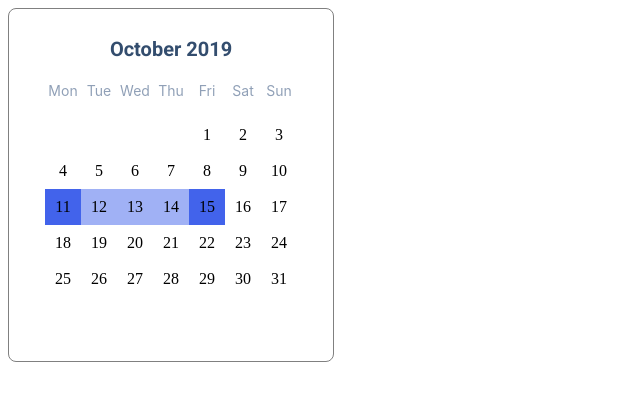
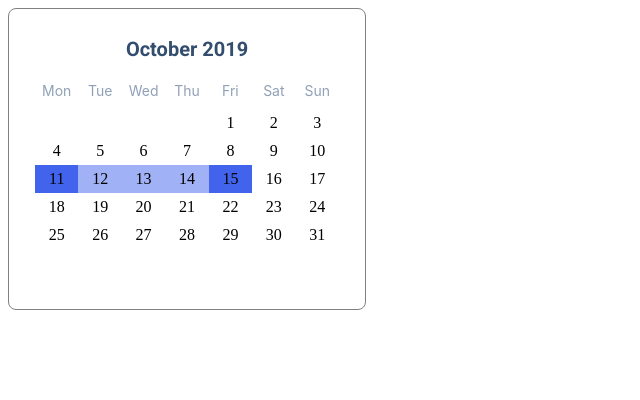
Before and after one commit to js-tasks-ru/htmlcss-20230411_pavlov-aleksandr, a website: page 05-lection3/03-calendar/index.html in a window 1280 px wide. Shown: the whole page, without its empty margins (0-640 px from the left). Drawn offline with Linux system fonts and the light colour scheme.

Commit message:
calendar_2.0

```diff
--- a/05-lection3/03-calendar/calendar.css
+++ b/05-lection3/03-calendar/calendar.css
@@ -1,8 +1,8 @@
 .calendar{
-    position: absolute;
     border: 1px solid gray;
     border-radius: 8px;
-    padding: 28px 36px;
+    padding: 28px 26px 32px;
+    max-width: 304px;
 }
 .calendar__title{
     font-size: 20px;
@@ -20,8 +20,8 @@
     right: 0;
     left: 0;
     display: grid;
-    grid-template-columns: repeat(7, 36px);
-    grid-template-rows: repeat(7, 36px);
+    grid-template-columns: repeat(7, 1fr);
+    grid-template-rows: repeat(7, 1fr);
 
 }
 
@@ -33,7 +33,8 @@
     font-weight: 400;
     font-size: 16px;
     line-height: 20px;
-    padding-top: 8px;
+    padding-top: 4px;
+    padding-bottom: 4px;
 }
 .calendar__item_day{
     color:#90A0B7;
--- a/assets/css/main.css
+++ b/assets/css/main.css
@@ -1,6 +1,6 @@
 @import '../fonts/fonts.css';
 
-@import '../03-lection1/02-accordion/accordion.css';
+
 :root {
     --white: #ffffff;
     --black: #212429;
```
